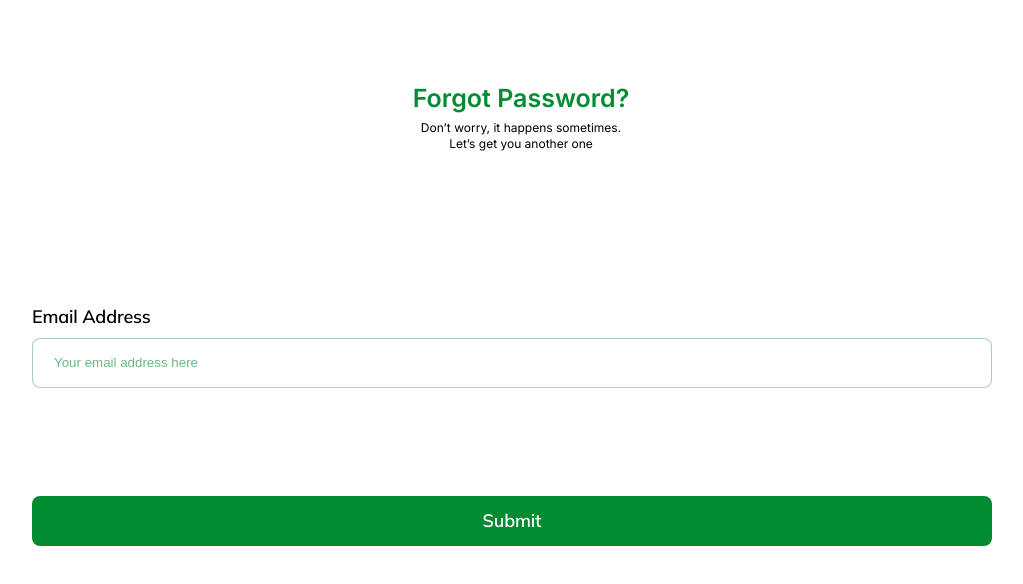
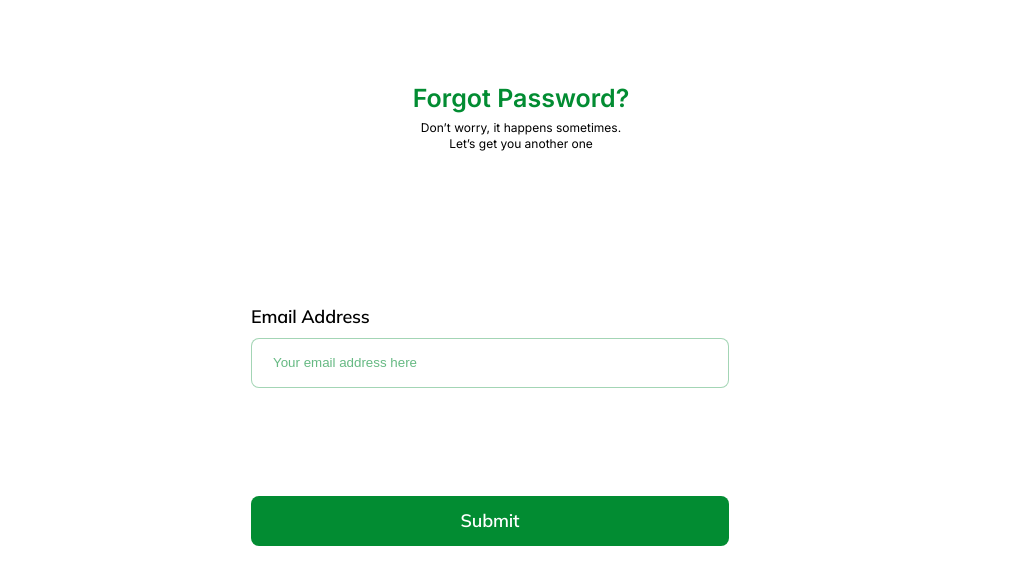
Before and after one commit to sabalearning01/waste-expert, a React (Vite) app: page /forgotpassword in a window 1280 px wide. Shown: the top 584 px of the page, without its empty margins (119-1142 px from the left). Built offline with nearby package versions, Linux system fonts and the light colour scheme.

Commit message:
resetpassword

```diff
--- a/src/Pages/Forgotpassword/Forgotpassword.css
+++ b/src/Pages/Forgotpassword/Forgotpassword.css
@@ -25,20 +25,20 @@
     line-height: 41.67px;
     letter-spacing: -0.01em;
     text-align: left;
-    margin-left: 151px;
-    margin-top: 104px;
+    margin-left: 370px;
+    /* margin-top: 104px; */
 
 
 }
 
 .forgot input{
     display: block;
-    width:75%;
+    width:478px;
     height:50px;
     border-radius: 8px;
     border: 1px solid #028C3299;
     opacity: 60%;
-    margin-left: 151px;
+    margin-left: 370px;
     padding: 21px;
     color:  #9AD1AD;
     outline: none;
@@ -52,13 +52,13 @@ form{
 
 .sub-btn{
     background-color: #028C32;
-    width: 403px;
+    width: 478px;
     height:50px;
     border: none;
     color:white;
-    margin-left: 151px;
+    margin-left: 370px;
     margin-top: 108px;
-    width:75%;
+    /* width:75%; */
     border-radius: 8px;
     cursor:pointer;
     font-family: Mulish;
--- a/src/Pages/Resetpassword/Resetpassword.jsx
+++ b/src/Pages/Resetpassword/Resetpassword.jsx
@@ -2,51 +2,73 @@ import React from 'react'
 import './Resetpassword.css'
 
 const Resetpassword = () => {
-  // const [formdata, setFormdata] = useState({
-  //   email:'',
-  //   password:'',
-  // })
+
+    const [oldPassword, setoldPassword] = useState('')
+    const [newPassword, setNewPassword] = useState('')
+    const [message,setMessage] = useState('');
+
+    const validatePassword = () => {
+    if (oldPassword === newPassword){
+      setMessage('The new password can not be the same with the old password.');
+      return;
+    }
+
+    if (newPassword.length < 8){
+      setMessage('The new password must be at least 8 characters long ');
+      return;
+    }
+
+    if(!/\d/.test(newPassword)){
+           setMessage('The new password must contain at least one digit');
+           return;
+    }
 
 
-  //    function handleChange(event){
-  //     const { name, value} = event.target;
-  //     setFormdata({
-  //       ...formdata, [name] : value
-  //     })
-  //   }
-
-  //   const handleSubmit = (event)=>{
-  //     event.preventDefault()
-  //     const validationErrors ={}
-  //     if(!formdata.email.trim()){
-  //       validationErrors.email = "email address is required"
-  //     }else if (/\S+@\S\.S+/.test(formdata.email)){
-  //         validationErrors.email = "email address is not valid"
-  //     }
+    if (!/[A-Z]/.test(newPassword)) {
+      setMessage('The new password must contain at least one uppercase letter.');
+      return;
+    }
 
 
-  //     if(!formdata.password.trim()){
-  //       validationErrors.password = "password is required"
-  //     }else if (formdata.password.length < 6){
-  //         validationErrors.password = "password should be at least 6 characters"
-  //     }
+    if (!/[a-z]/.test(newPassword)) {
+      setMessage('The new password must contain at least one lowercase letter.');
+      return;
+    }
+
+    if(!/[!@#$%^&*()_+\-=[\]{};':"\\|,.<>/?]+/.test(newPassword)){
+       setMessage('The new password must contain at least one special character.');
+       return;
+    }
+
+      setMessage('The new password is valid');
+    }
+
+    const handleSubmit = (event) => {
+            event.preventDefault();
+            validatePassword();
+    };
+
 
   return (
     <div className='newpassword'>
-    <form>
-       <div className='form-controll1'>
+    <form onSubmit = {handleSubmit}>
+       <div className='form-controll'>
    <h1 className='reset'>Reset Password?</h1>
    <p className='you'>You are  about to get a new password</p>
    </div>
 
    <div className='form-controll'>
    <label>NewPassword</label>
-   <input type="password" id="password" placeholder='*********' />
+   <input type="password"
+    id="password"
+    placeholder='*********'
+    onChange={(event)=> setNewPassword(event.target.value)} />
    </div>
 
    <div className='form-controll'>
    <label>New Confirm Password</label>
-   <input type="password" id="password"   placeholder='*********' />
+   <input type="password" id="password"   placeholder='*********'
+   onChange = {(event) => setNewPassword(event.target.value) } />
    </div>
 
    <button className='resetpassword' type="submit">Reset Password</button>
```
